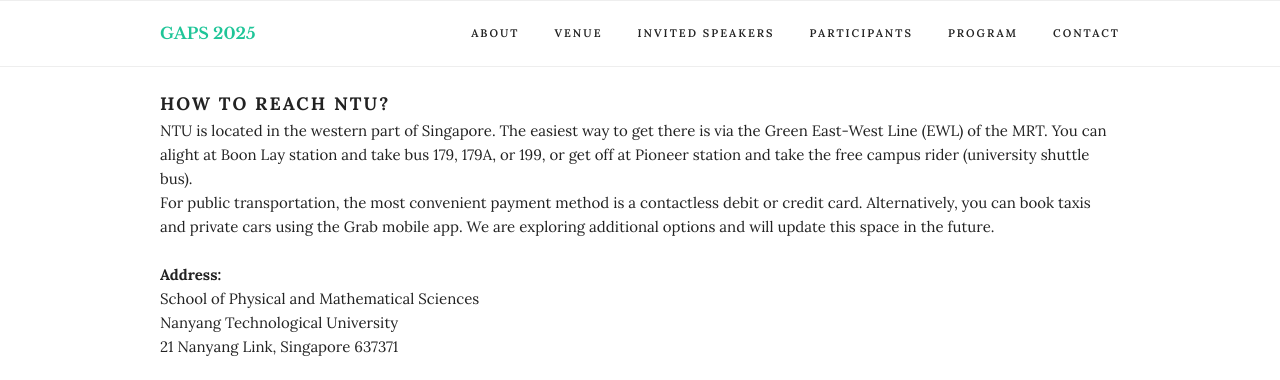
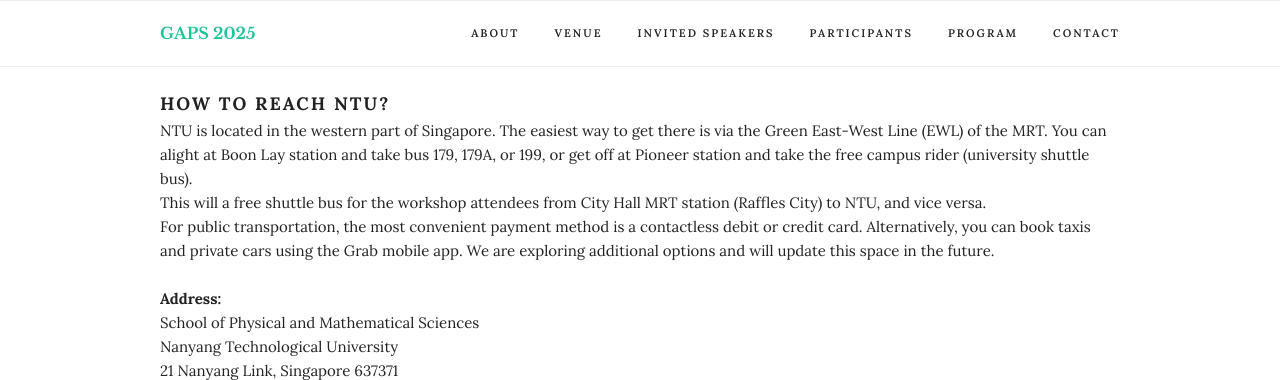
Before and after one commit to gapsworkshop/gaps2025, a Jekyll site: the page built from index.html, in a window 1280 px wide and 900 px high, scrolled down 1401 px, cut to the strip 0-380 px from the top of the window. Built offline with Jekyll 4.4.1, drawn with Linux system fonts in a browser that asks for light colours.

Commit message:
Update venue.html

```diff
--- a/_includes/venue.html
+++ b/_includes/venue.html
@@ -13,6 +13,7 @@
     <p>
       NTU is located in the western part of Singapore. The easiest way to get there is via the Green East-West Line (EWL) of the MRT. You can alight at Boon Lay station and take bus 179, 179A, or 199, or get off at Pioneer station and take the free campus rider (university shuttle bus).<br>
 
+      This will a free shuttle bus for the workshop attendees from City Hall MRT station (Raffles City) to NTU, and vice versa. <br>
 For public transportation, the most convenient payment method is a contactless debit or credit card. Alternatively, you can book taxis and private cars using the Grab mobile app. We are exploring additional options and will update this space in the future.<br><br>
       <b>Address:</b><br>
       School of Physical and Mathematical Sciences<br>
```
